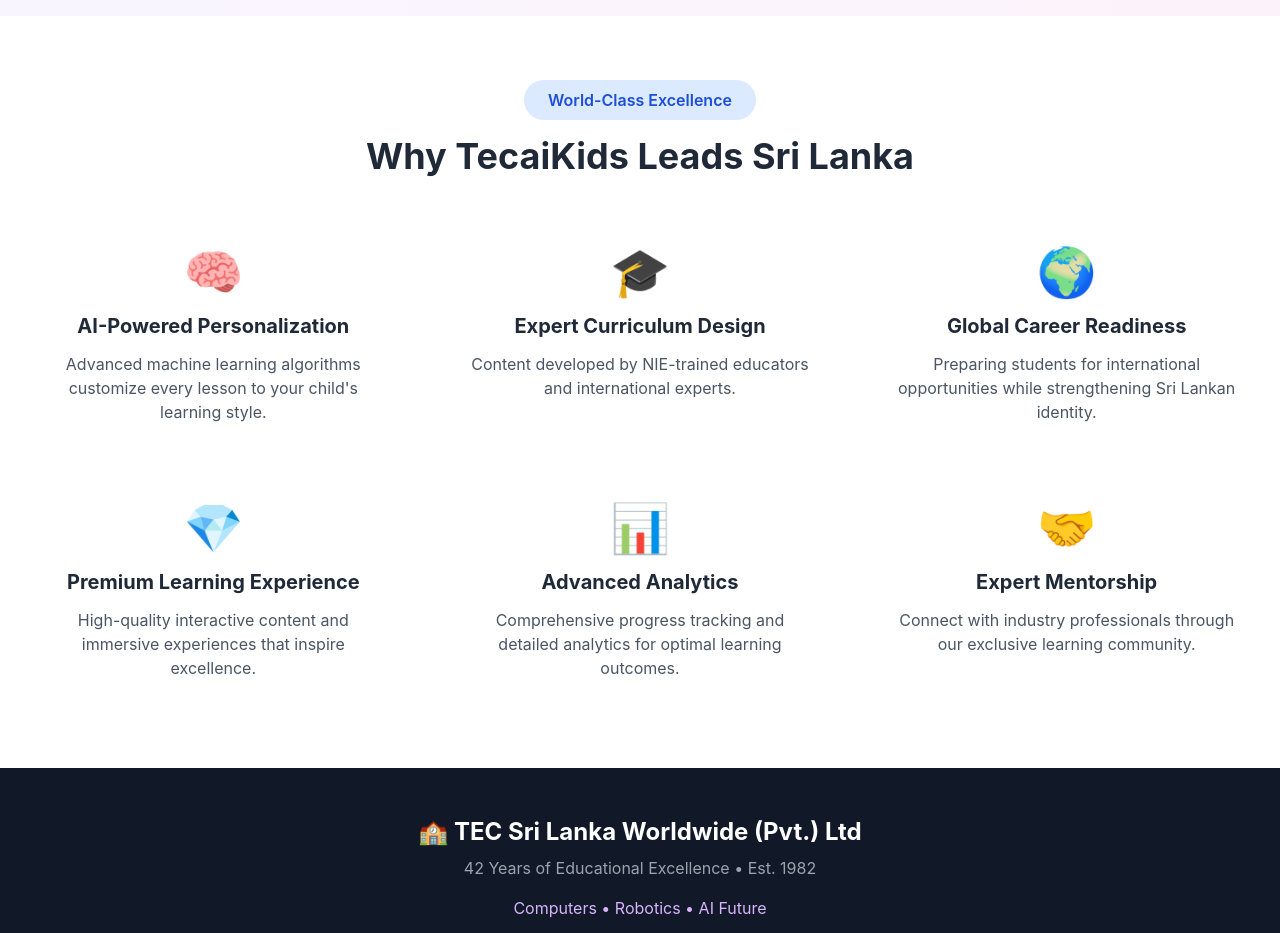
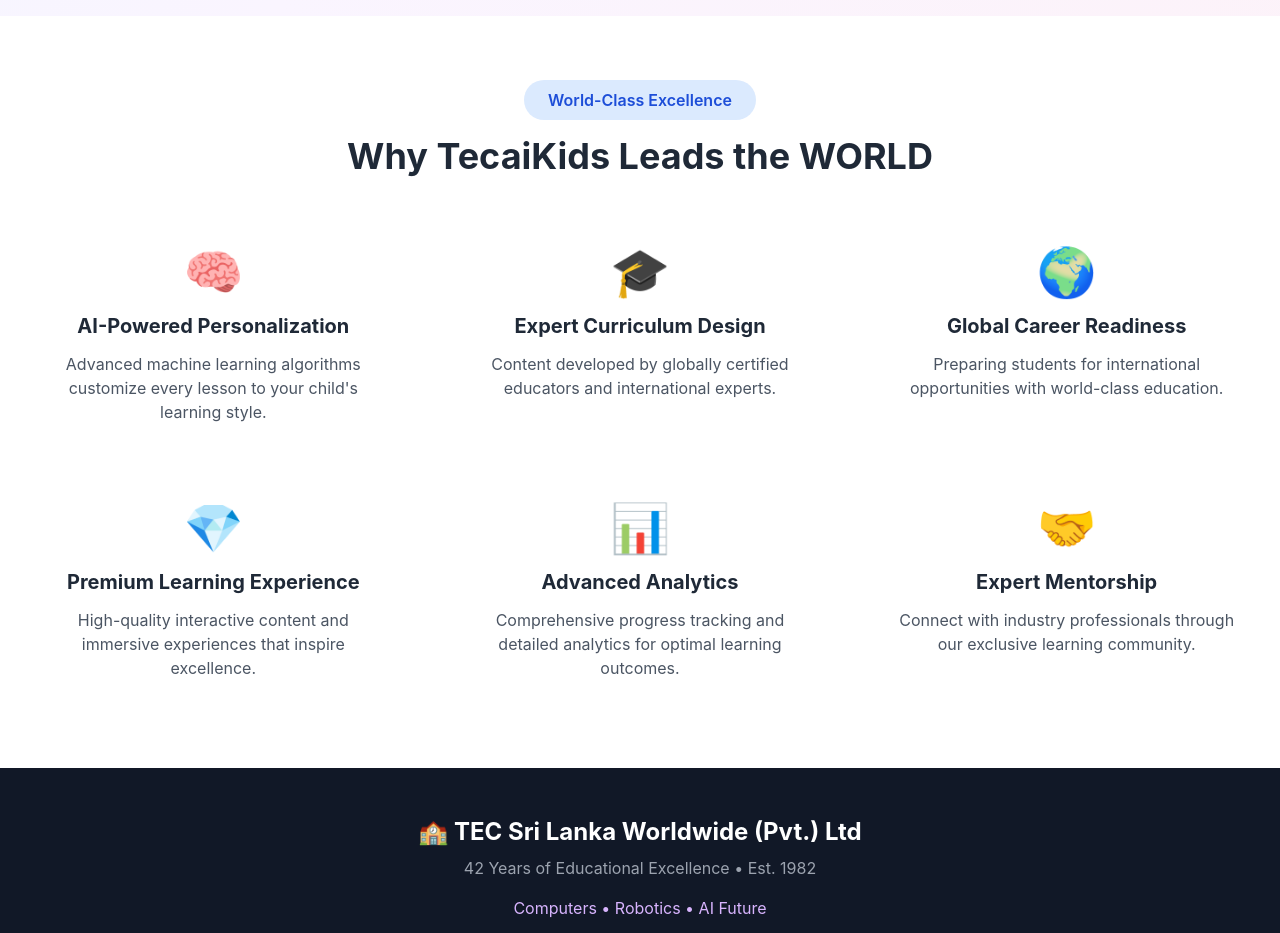
Before and after one commit to tecsrilankaworldwide/tec-platform-production, a React (Create React App) app in the folder frontend/: page / in a window 1280 px wide. Shown: the part 3660-4593 px from the top of the page. Built offline with nearby package versions, Linux system fonts and the light colour scheme.

Commit message:
auto-commit for 419fa463-2e3a-4b4f-9f84-f7195ab8f639

```diff
--- a/frontend/src/translations.js
+++ b/frontend/src/translations.js
@@ -142,7 +142,7 @@ export const translations = {
     // Features Section
     features: {
       badge: "World-Class Excellence",
-      title: "Why TecaiKids Leads Sri Lanka",
+      title: "Why TecaiKids Leads the WORLD",
       list: [
         {
           title: "AI-Powered Personalization",
@@ -150,11 +150,11 @@ export const translations = {
         },
         {
           title: "Expert Curriculum Design",
-          description: "Content developed by NIE-trained educators and international experts."
+          description: "Content developed by globally certified educators and international experts."
         },
         {
           title: "Global Career Readiness",
-          description: "Preparing students for international opportunities while strengthening Sri Lankan identity."
+          description: "Preparing students for international opportunities with world-class education."
         },
         {
           title: "Premium Learning Experience",
```
